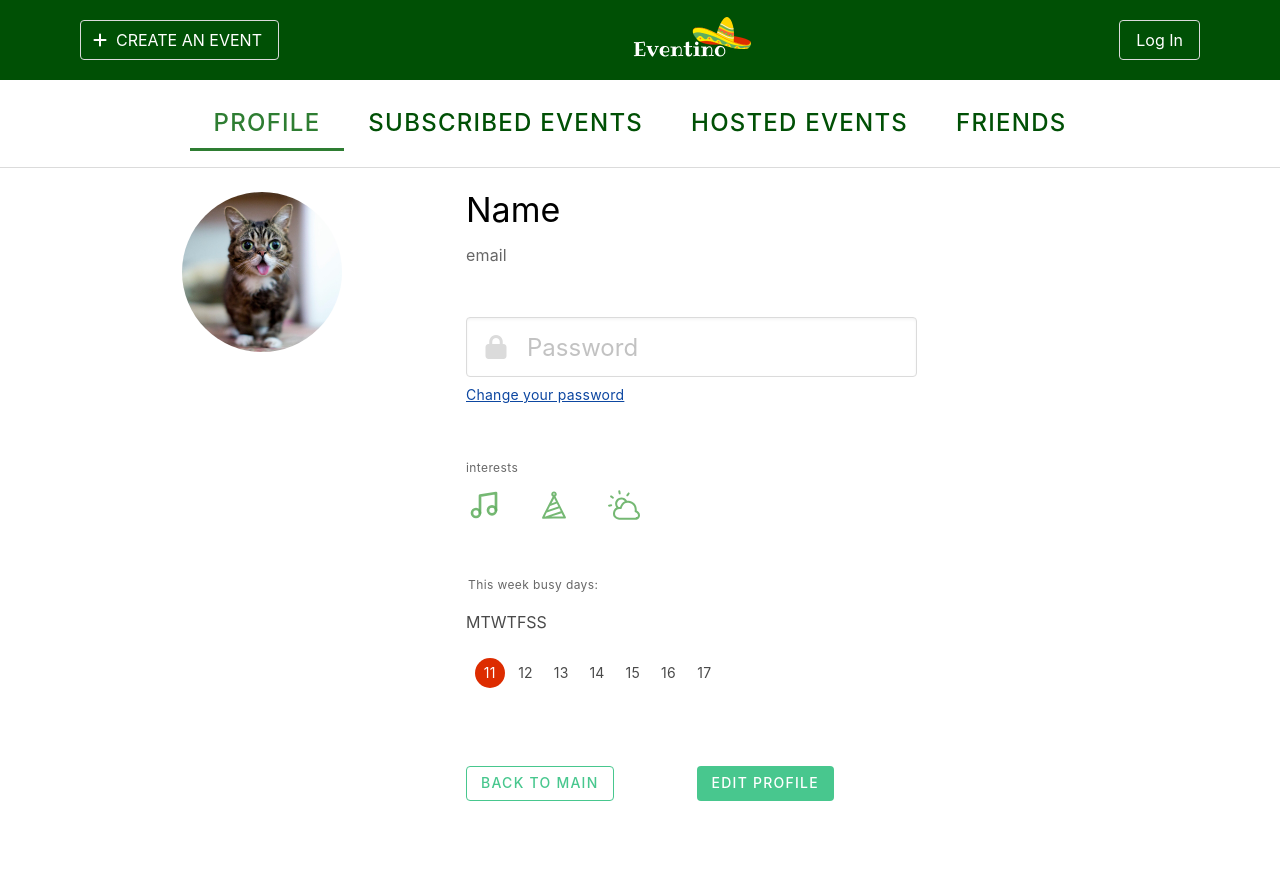
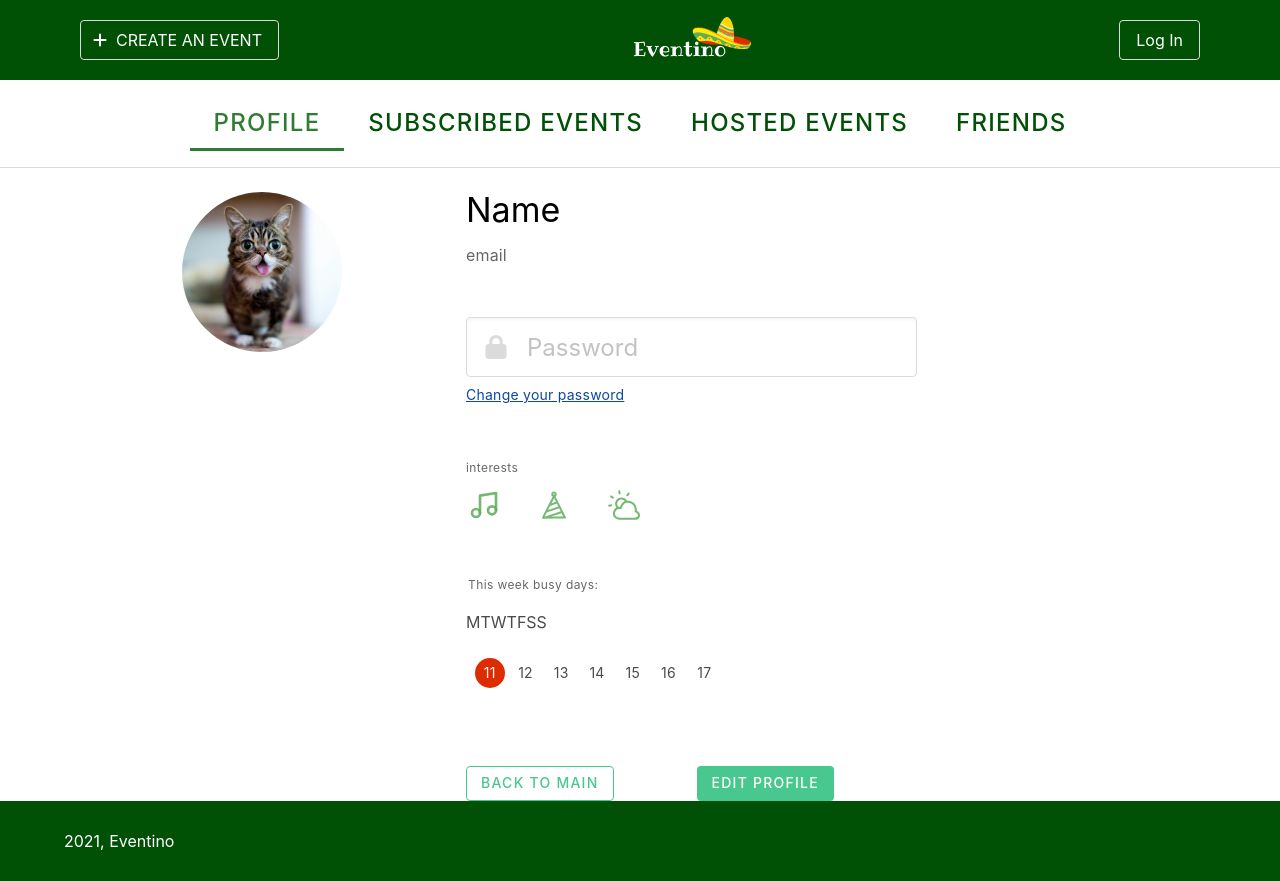
Before and after one commit to kick2nick/Eventino, a React (Create React App) app in the folder frontend/: page /myProfile in a window 1280 px wide. Before the commit the page ends 801 px from the top, so only its background shows below. Built offline with nearby package versions, Linux system fonts and the light colour scheme; no server answers.

Commit message:
add footer (#35)

```diff
--- a/frontend/src/App.tsx
+++ b/frontend/src/App.tsx
@@ -7,6 +7,7 @@ import Main from './components/Main/Main';
 import MyProfile from './components/MyProfile/MyProfile';
 import Header from './components/Header/Header';
 import Auth from './components/Modals/Auth/Auth';
+import Footer from './components/Footer/Footer';
 
 
 const App: FC = () => {
@@ -27,7 +28,7 @@ const App: FC = () => {
           </Route>
           <Redirect to="/" />
         </Switch>
-        <footer />
+        <Footer />
         <Auth />
 
       </BrowserRouter>
--- /dev/null
+++ b/frontend/src/components/Footer/Footer.scss
@@ -0,0 +1,8 @@
+.app-footer {
+    background-color: #005005;
+    height: 80px;
+    display: flex;
+    align-items: center;
+    text-align: left;
+    color: #fff;
+}
--- a/frontend/src/components/Footer/Footer.tsx
+++ b/frontend/src/components/Footer/Footer.tsx
@@ -1 +1,14 @@
-export { };
+import React from 'react';
+import './Footer.scss';
+
+const Footer: React.FC = () => {
+  return (
+    <footer className="app-footer">
+      <div className="container">
+        <div className="app-footer__text">2021, Eventino</div>
+      </div>
+    </footer>
+  );
+};
+
+export default Footer;
```
